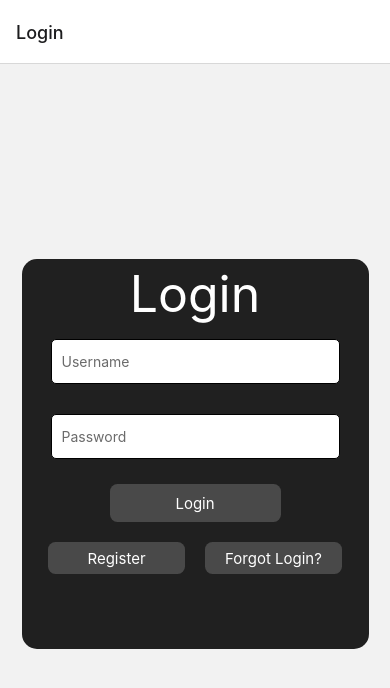
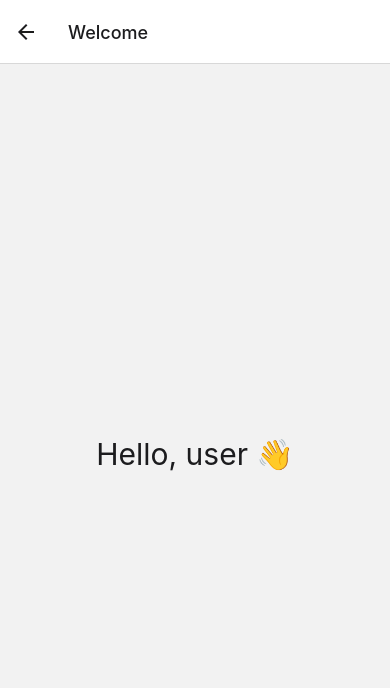
Before and after one commit to Superpatrex/Vigilant, a React Native app: screen /Welcome in a window 390 px wide. Shown: the top 688 px of the page. Built offline with nearby package versions, Linux system fonts and the light colour scheme.

Commit message:
Add "Welcome" screen once logged in

```diff
--- a/App.tsx
+++ b/App.tsx
@@ -1,16 +1,18 @@
 import React from 'react';
-import {NavigationContainer} from '@react-navigation/native';
+import { NavigationContainer, DefaultTheme, DarkTheme } from '@react-navigation/native';
 import { createNativeStackNavigator } from '@react-navigation/native-stack';
+import { useColorScheme } from 'react-native';
 
 import Login from './components/Login';
 import Register from './components/Register';
 import ForgetLoginModal from './components/ForgetLoginModal';
+import Welcome from './components/Welcome';
 
 const Stack = createNativeStackNavigator();
 
 function App(): JSX.Element {
   return (
-    <NavigationContainer>
+    <NavigationContainer theme={useColorScheme() === 'dark' ? DarkTheme : DefaultTheme}>
       <Stack.Navigator>
         <Stack.Group>
           <Stack.Screen
@@ -20,6 +22,10 @@ function App(): JSX.Element {
           <Stack.Screen
             name="Register"
             component={Register}
+          />
+          <Stack.Screen
+            name="Welcome"
+            component={Welcome}
           />
         </Stack.Group>
         <Stack.Group screenOptions={{ presentation: 'modal' }}>
--- /dev/null
+++ b/components/Welcome.tsx
@@ -0,0 +1,18 @@
+import * as React from 'react';
+import {
+    Text,
+    View,
+  } from 'react-native';
+import { useTheme } from '@react-navigation/native';
+
+
+const Welcome = () => {
+    const { colors } = useTheme();
+    return (
+        <View style={{ flex: 1, justifyContent: "center", alignItems: "center" }}>
+            <Text style={{ fontSize: 30, color: colors.text }}>Hello, user 👋</Text>
+        </View>
+    );
+}
+
+export default Welcome;
```
